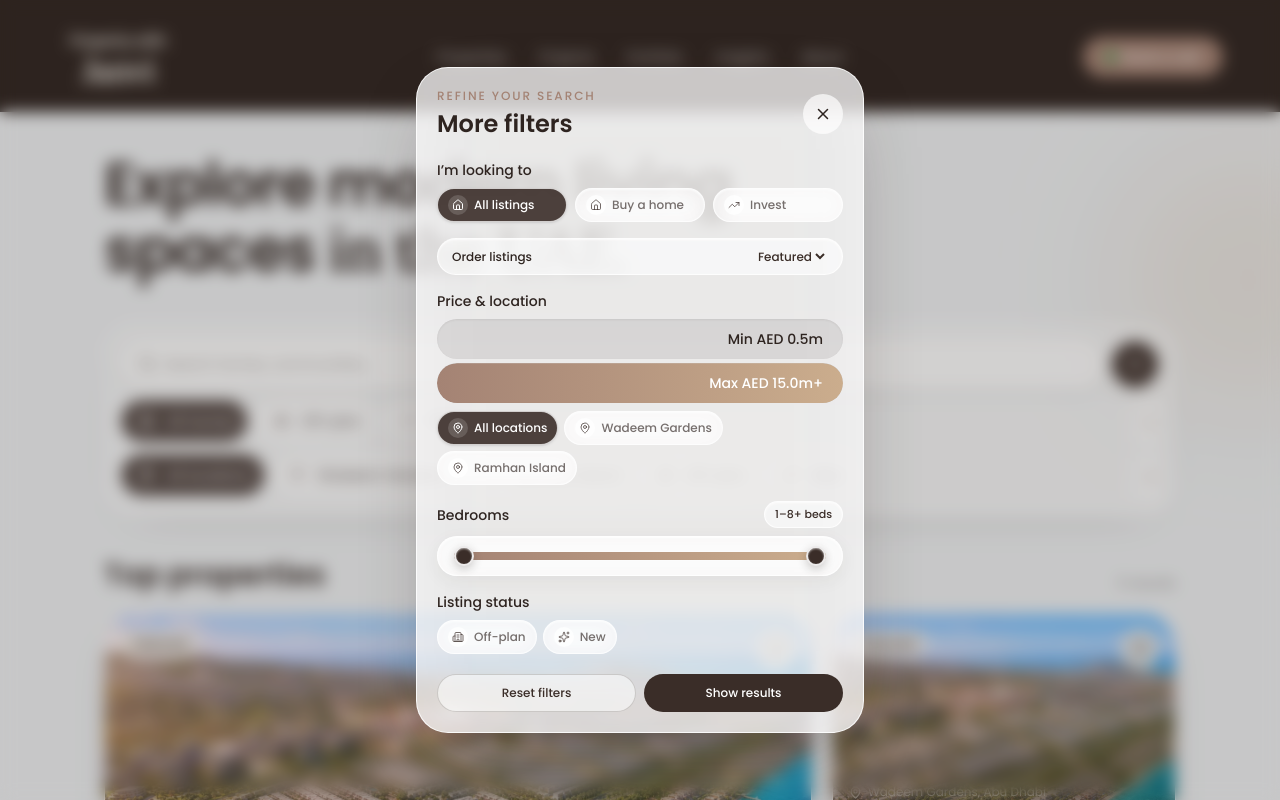
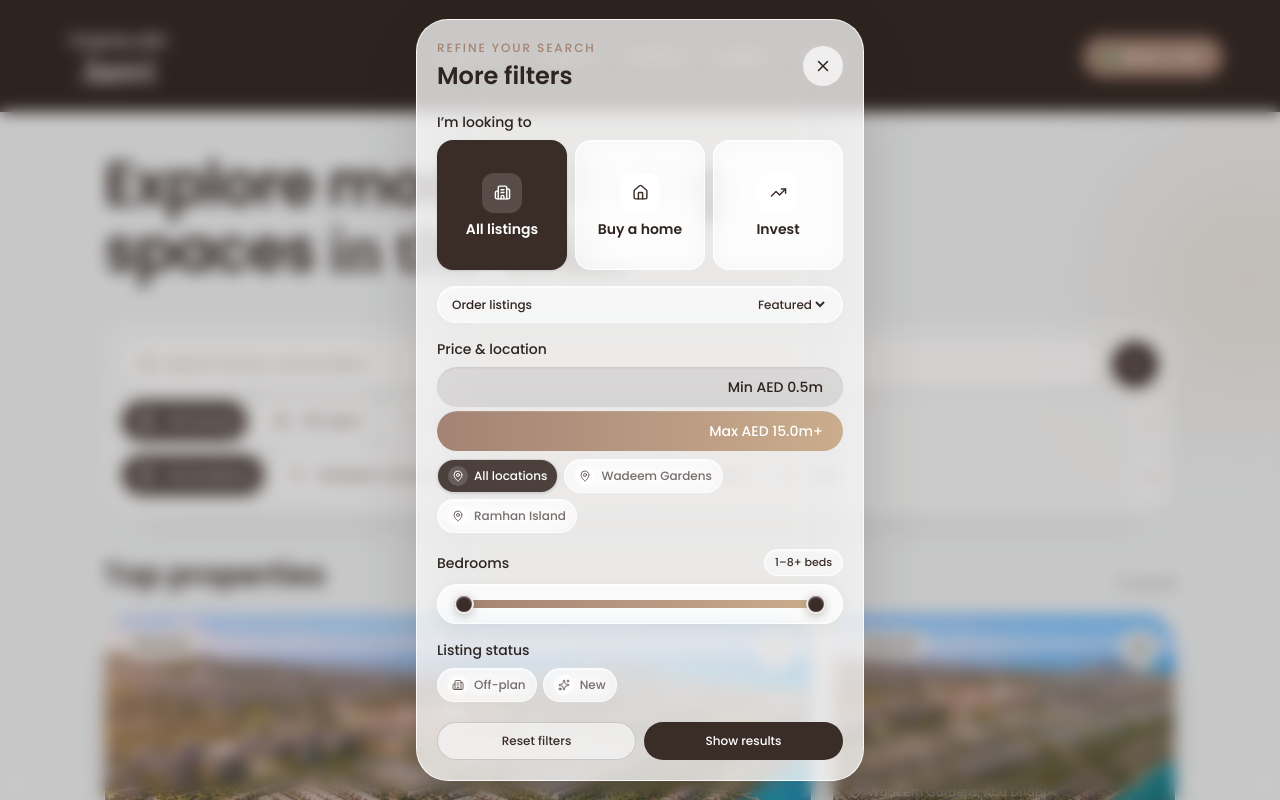
Before and after one commit to roundworkstudio/Real-estate, a Next.js app: page /properties in a window 1280 px wide. Both pictures are taken after a click on the button 1135 px from the left and 363 px from the top of the page. Shown: the top 800 px of the page. Built offline with nearby package versions, Linux system fonts and the light colour scheme.

Commit message:
Refine visitor intent tiles

```diff
--- a/src/components/tools/PortfolioFilters.tsx
+++ b/src/components/tools/PortfolioFilters.tsx
@@ -15,6 +15,13 @@ function FilterPill({ active, children, icon, onClick, compact = false }: { acti
   return <button type="button" onClick={onClick} className={`inline-flex shrink-0 items-center gap-1.5 rounded-full border border-white/75 ${compact ? "px-2.5 py-1.5 text-xs" : "gap-2 px-3 py-2 text-sm"} font-medium shadow-[inset_0_1px_2px_rgba(255,255,255,.75)] backdrop-blur-md transition ${active ? "bg-royal-deep/90 text-white shadow-sm" : "bg-white/50 text-slate/65 hover:bg-white/75"}`}>
     {icon && <span className={`flex ${compact ? "h-5 w-5" : "h-6 w-6"} items-center justify-center rounded-full ${active ? "bg-white/15 text-white" : "bg-white/70 text-royal-deep/70"}`}>{icon}</span>}
     {children}
+  </button>;
+}
+
+function IntentTile({ active, title, icon, onClick }: { active: boolean; title: string; icon: React.ReactNode; onClick: () => void }) {
+  return <button type="button" onClick={onClick} className={`flex h-full w-full aspect-square min-w-0 flex-col items-center justify-center gap-2 rounded-2xl border p-2.5 text-center shadow-[inset_0_1px_2px_rgba(255,255,255,.8)] backdrop-blur-md transition ${active ? "border-royal-deep/30 bg-royal-deep text-white shadow-sm" : "border-white/80 bg-white/55 text-slate hover:bg-white/80"}`}>
+    <span className={`flex h-10 w-10 shrink-0 items-center justify-center rounded-xl ${active ? "bg-white/15 text-white" : "bg-white/75 text-royal-deep"}`}>{icon}</span>
+    <span className="block min-w-0 text-xs font-semibold leading-tight sm:text-sm">{title}</span>
   </button>;
 }
 
@@ -99,7 +106,7 @@ export function PortfolioFilters({ properties }: { properties: Property[] }) {
           <div role="dialog" aria-modal="true" aria-labelledby="more-filters-title" onClick={(event) => event.stopPropagation()} className="max-h-[calc(100dvh-1.5rem)] w-full max-w-md overflow-y-auto rounded-[2rem] border border-white/85 bg-white/75 p-4 shadow-[0_24px_80px_-30px_rgba(46,36,32,.45)] backdrop-blur-2xl sm:max-h-[calc(100dvh-2rem)] sm:p-5">
             <div className="flex items-center justify-between"><div><p className="text-xs font-medium uppercase tracking-[0.16em] text-royal">Refine your search</p><h3 id="more-filters-title" className="mt-1 text-2xl font-semibold text-slate">More filters</h3></div><button type="button" aria-label="Close filters" onClick={() => setShowMoreFilters(false)} className="flex h-10 w-10 items-center justify-center rounded-full bg-white/70 text-slate transition hover:bg-white"><X size={18} /></button></div>
             <div className="mt-5 space-y-4">
-              <div><p className="mb-2 text-sm font-medium text-slate">I’m looking to</p><div className="grid gap-2 sm:grid-cols-3"><FilterPill compact icon={<House size={12} />} active={visitorIntent === "all"} onClick={() => setVisitorIntent("all")}>All listings</FilterPill><FilterPill compact icon={<House size={12} />} active={visitorIntent === "buyer"} onClick={() => setVisitorIntent("buyer")}>Buy a home</FilterPill><FilterPill compact icon={<TrendingUp size={12} />} active={visitorIntent === "investor"} onClick={() => setVisitorIntent("investor")}>Invest</FilterPill></div></div>
+              <div><p className="mb-2 text-sm font-medium text-slate">I’m looking to</p><div className="grid grid-cols-3 items-stretch gap-2"><IntentTile icon={<Building2 size={17} />} active={visitorIntent === "all"} onClick={() => setVisitorIntent("all")} title="All listings" /><IntentTile icon={<House size={17} />} active={visitorIntent === "buyer"} onClick={() => setVisitorIntent("buyer")} title="Buy a home" /><IntentTile icon={<TrendingUp size={17} />} active={visitorIntent === "investor"} onClick={() => setVisitorIntent("investor")} title="Invest" /></div></div>
               <label className="flex items-center justify-between gap-3 rounded-full border border-white/80 bg-white/60 px-3.5 py-2 text-xs font-medium text-slate shadow-[inset_0_1px_2px_rgba(255,255,255,.8)]"><span>Order listings</span><select value={sortBy} onChange={(event) => setSortBy(event.target.value as typeof sortBy)} className="bg-transparent text-right text-xs font-medium text-royal-deep outline-none"><option value="featured">Featured</option><option value="price-low">Price: low to high</option><option value="price-high">Price: high to low</option><option value="beds-high">Most bedrooms</option></select></label>
               <div><p className="mb-2 text-sm font-medium text-slate">Price & location</p><div className="space-y-2"><div className="space-y-1"><FluidSlider className="h-10" min={500_000} max={15_000_000} step={100_000} value={minPriceAed} onValueChange={(value) => setMinPriceAed(Math.min(value, maxPriceAed))} aria-label="Minimum price" format={(value) => `Min AED ${(value / 1_000_000).toFixed(1)}m`} /><FluidSlider className="h-10" min={500_000} max={15_000_000} step={100_000} value={maxPriceAed} onValueChange={(value) => setMaxPriceAed(Math.max(value, minPriceAed))} aria-label="Maximum price" format={(value) => `Max AED ${value >= 15_000_000 ? "15.0m+" : `${(value / 1_000_000).toFixed(1)}m`}`} /></div><div className="flex flex-wrap gap-1.5"><FilterPill compact icon={<MapPin size={12} />} active={community === "all"} onClick={() => setCommunity("all")}>All locations</FilterPill>{communities.map((value) => <FilterPill compact key={value} icon={<MapPin size={12} />} active={community === value} onClick={() => setCommunity(value)}>{value}</FilterPill>)}</div></div></div>
               <div><div className="mb-2 flex items-center justify-between gap-3"><p className="text-sm font-medium text-slate">Bedrooms</p><span className="rounded-full border border-white/80 bg-white/55 px-2.5 py-1 text-[11px] font-medium text-royal-deep shadow-[inset_0_1px_2px_rgba(255,255,255,.8)]">{minBeds}–{maxBeds >= 8 ? "8+" : maxBeds} beds</span></div><Slider className="h-10" value={[minBeds, maxBeds]} min={1} max={8} step={1} onValueChange={([min, max]) => { setMinBeds(min); setMaxBeds(max); }} aria-label="Bedrooms" /></div>
```
